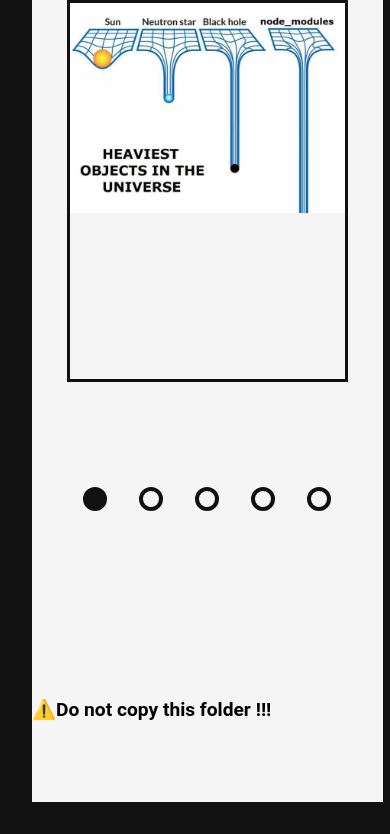
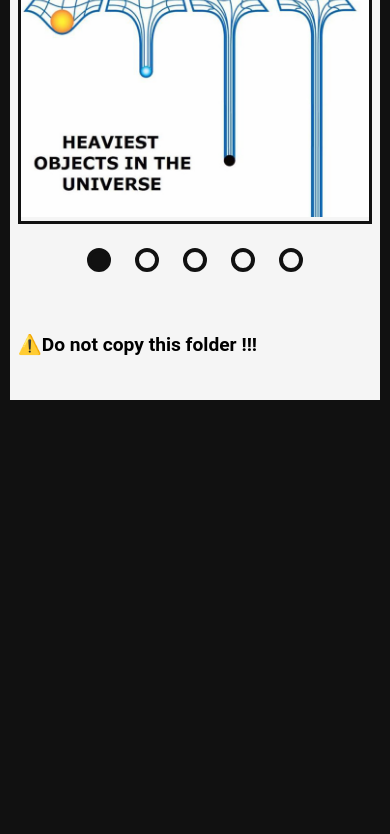
Before and after one commit to annabutkova/cssMemSlider, a plain HTML site: page cssMemSlider/index.html in a window 390 px wide. Shown: the part 162-996 px from the top of the page. After the commit the page ends 844 px from the top, so only its background shows below. Drawn offline with Linux system fonts and the light colour scheme.

Commit message:
feat: mobile media queries (Вт, май 17, 2022  1:45:58)

```diff
--- a/cssMemSlider/style.css
+++ b/cssMemSlider/style.css
@@ -9,7 +9,7 @@ body {
     background: #111;
     padding: 2em;
     box-sizing: border-box;
-    /* overflow: hidden; */
+    overflow: hidden;
 }
 
 
@@ -28,14 +28,13 @@ input[type="radio"] {
     margin: 1em auto;
     width: 40vw;
     background: whitesmoke;
-/*     height: calc(100vh - 12em); */
     padding: 1em;
     box-sizing: border-box;
     display: grid;
     grid-template-areas: "img img""caption btn";
-    grid-template-columns:55% 45%;
+    grid-template-columns: 55% 45%;
     grid-template-rows: auto auto;
-   grid-row-gap: 1rem;
+    grid-row-gap: 2rem;
     align-items: center;
 }
 
@@ -55,6 +54,10 @@ input[type="radio"] {
 .slider-controls {
     grid-area: btn;
     background: whitesmoke;
+    height: 100%;
+    display: flex;
+    justify-content: flex-end;
+    align-items: center;
 }
 
 .slide-img {
@@ -75,6 +78,7 @@ input[type="radio"] {
 .slide-caption {
     display: none;
     font-size: 1.2rem;
+    padding-right: 2em;
 }
 
 #slide-1:checked~.slider-images .slide-img-1,
@@ -105,22 +109,21 @@ input[type="radio"] {
     display: block;
     animation: scrolling 1s;
     width: 100%;
+    box-sizing: border-box;
 }
 
 @keyframes scrolling {
     0% {
-        margin-left: 100%;
+        margin-left: 70%;
+
     }
 
     100% {
         margin-left: 0;
+
     }
 }
 
-.slider-controls {
-    display: flex;
-    justify-content: flex-end;
-}
 
 .slide-btn {
     width: 3em;
@@ -167,55 +170,87 @@ input[type="radio"] {
 }
 
 @media (max-width:1900px) {
+
     .slider-wrapper {
-        width: 60vw;
-
+        grid-template-columns: 65% 35%;
+        grid-template-rows: auto 4em;
     }
-
-    .slider-images {
-        max-width: 80%;
-        margin: auto;
-    }
-}
-
-@media (max-width:1200px) {
-    .slide-btn {
-        width: 2.5em;
-        height: 2.5em;
-    }
-
     .slide-btn span {
         width: 1.5em;
         height: 1.5em;
     }
+    .slide-btn {
+        width: 2.5em;
+        height: 2.5em;
+        margin-right: 0.5em;
+    }
+}
+
+@media (max-width:1440px) {
+
+    .slider-wrapper {
+        width: 60vw;
+        grid-template-columns: 70% 30%;
+
+    }
+
+}
+
+@media (max-width:1200px) {
+
+    .slider-wrapper {
+        grid-template-columns: 65% 35%;
+    }
+
 }
 
 @media (max-width:1024px) {
+
+    body {
+        padding: 1rem;
+    }
+
+    h1 {
+        font-size: 2rem;
+    }
+
     .slider-wrapper {
-        width: 90vw;
-        height: 95vh;
-        padding: 0;
+
+        width: 70vw;
+        grid-template-columns: 60% 40%;
+
+    }
+
+}
+
+@media (max-width:768px) {
+
+    body {
+        padding: 3rem 0;
+    }
+
+    .slider-wrapper {
+        width: 95vw;
+        grid-row-gap: 1em;
     }
 
     .slider-wrapper {
         grid-template-areas: "img img""btn btn""caption caption";
+        grid-template-rows: auto auto 6rem;
+        grid-template-columns: 100%;
     }
 
     .slider-controls {
         justify-content: center;
     }
 
-    .slider-images {
-        max-height: 60vh;
-        height: 100%;
-        width: auto;
-
-    }
-
-    .slide-img img {
-
-        width: auto;
-
-        max-width: 100%;
+    .slide-caption {
+        padding-right: 0;
     }
 }
+
+@media (max-width:500px) {
+    .slider-wrapper {
+        padding: 0.5rem;
+    }
+}
```
